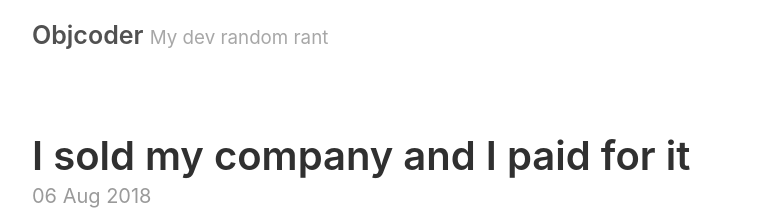
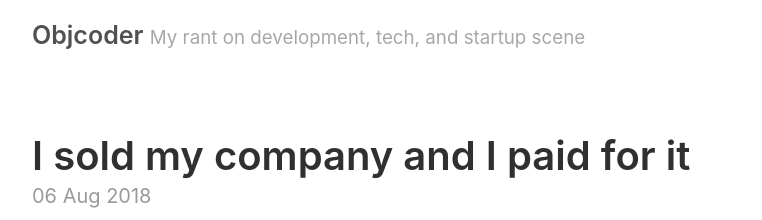
Before and after one commit to sergioutama/sergioutama.github.io, a Jekyll site: the page built from index.html, in a window 1280 px wide. Shown: the top 220 px of the page, without its empty margins (258-1020 px from the left). Built offline with Jekyll 4.4.1, drawn with Linux system fonts in a browser that asks for light colours; the list of posts is cut into pages by our own code.

Commit message:
update tagline

```diff
--- a/_config.yml
+++ b/_config.yml
@@ -7,7 +7,7 @@
 
 # Site settings
 title: Objcoder
-tagline: "My dev random rant"
+tagline: "My rant on development, tech, and startup scene"
 description: > # this means to ignore newlines until "baseurl:"
   Random rant on my daily software development
 baseurl: "" # the subpath of your site, e.g. /blog
```
